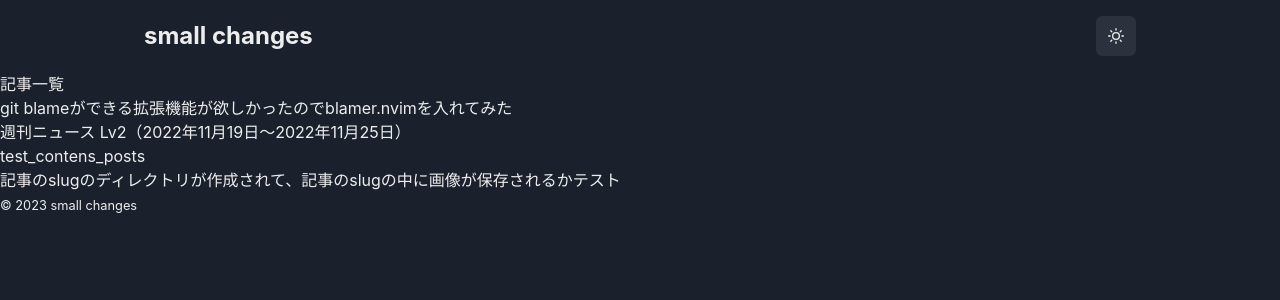
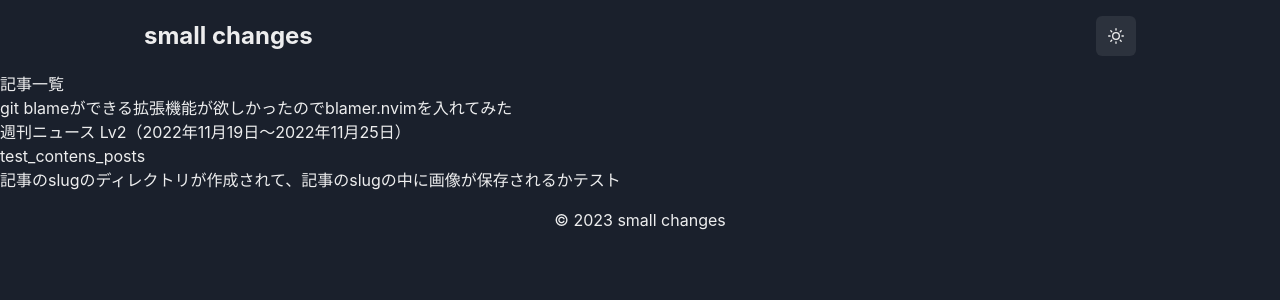
Before and after one commit to ChristianSantanaLlanes/next-blog, a Next.js app: page / in a window 1280 px wide. Shown: the top 300 px of the page. Built offline with nearby package versions, Linux system fonts and the light colour scheme.

Commit message:
update Footer

```diff
--- a/src/app/Footer.tsx
+++ b/src/app/Footer.tsx
@@ -1,11 +1,16 @@
 "use client";
 
+import { Box, Container, Flex, Text } from "@chakra-ui/react";
 import { BLOG_NAME } from "src/lib/constants";
 
 export default function Footer() {
   return (
-    <footer>
-      <small>{`© 2023 ${BLOG_NAME}`}</small>
-    </footer>
+    <Box px={4}>
+      <Container maxW="container.lg">
+        <Flex as="footer" py="4" justifyContent="center">
+          <Text fontSize="md">{`© 2023 ${BLOG_NAME}`}</Text>
+        </Flex>
+      </Container>
+    </Box>
   );
 }
```
